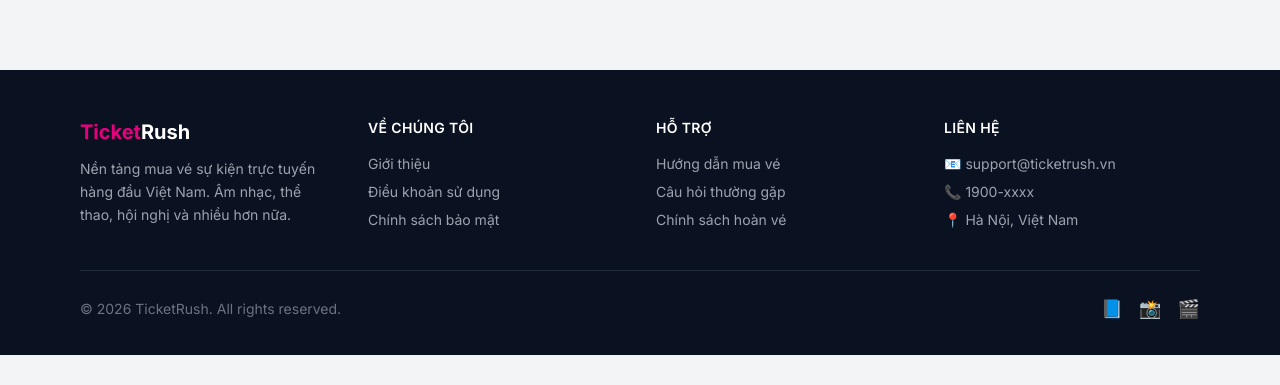
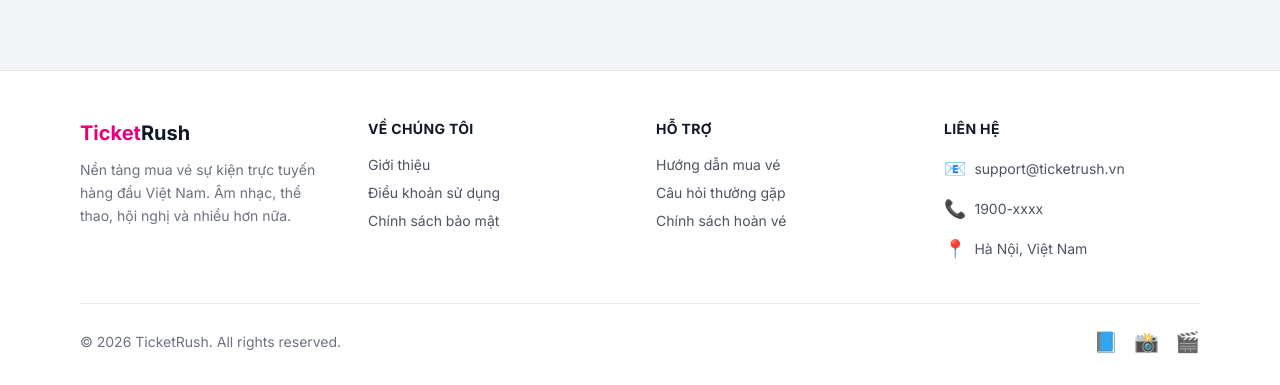
Before and after one commit to thanhhung-vp/TicketRush, a React (Vite) app in the folder frontend/: page / in a window 1280 px wide. Shown: the part 857-1242 px from the top of the page. Before the commit the page ends 1212 px from the top, so only its background shows below. Built offline with nearby package versions, Linux system fonts and the light colour scheme; no server answers.

Commit message:
Improve color contrast for footer and event cards

```diff
--- a/frontend/src/components/Footer.jsx
+++ b/frontend/src/components/Footer.jsx
@@ -2,16 +2,16 @@
 
 export default function Footer() {
   return (
-    <footer className="bg-navy text-gray-400 pt-12 pb-8 mt-16">
+    <footer className="bg-white border-t border-gray-200 text-gray-600 pt-12 pb-8 mt-16">
       <div className="max-w-6xl mx-auto px-4">
         <div className="grid grid-cols-1 md:grid-cols-4 gap-8 mb-10">
           {/* Logo + slogan */}
           <div>
             <Link to="/" className="text-xl font-bold inline-block mb-3">
               <span className="text-primary">Ticket</span>
-              <span className="text-white">Rush</span>
+              <span className="text-gray-900">Rush</span>
             </Link>
-            <p className="text-sm leading-relaxed">
+            <p className="text-sm leading-relaxed text-gray-500">
               Nền tảng mua vé sự kiện trực tuyến hàng đầu Việt Nam.
               Âm nhạc, thể thao, hội nghị và nhiều hơn nữa.
             </p>
@@ -19,41 +19,47 @@
 
           {/* Về chúng tôi */}
           <div>
-            <h4 className="text-white font-semibold mb-4 text-sm uppercase tracking-wide">Về chúng tôi</h4>
+            <h4 className="text-gray-900 font-bold mb-4 text-sm uppercase tracking-wide">Về chúng tôi</h4>
             <ul className="space-y-2 text-sm">
-              <li><Link to="/" className="hover:text-white transition">Giới thiệu</Link></li>
-              <li><Link to="/" className="hover:text-white transition">Điều khoản sử dụng</Link></li>
-              <li><Link to="/" className="hover:text-white transition">Chính sách bảo mật</Link></li>
+              <li><Link to="/" className="hover:text-primary transition">Giới thiệu</Link></li>
+              <li><Link to="/" className="hover:text-primary transition">Điều khoản sử dụng</Link></li>
+              <li><Link to="/" className="hover:text-primary transition">Chính sách bảo mật</Link></li>
             </ul>
           </div>
 
           {/* Hỗ trợ */}
           <div>
-            <h4 className="text-white font-semibold mb-4 text-sm uppercase tracking-wide">Hỗ trợ</h4>
+            <h4 className="text-gray-900 font-bold mb-4 text-sm uppercase tracking-wide">Hỗ trợ</h4>
             <ul className="space-y-2 text-sm">
-              <li><Link to="/" className="hover:text-white transition">Hướng dẫn mua vé</Link></li>
-              <li><Link to="/" className="hover:text-white transition">Câu hỏi thường gặp</Link></li>
-              <li><Link to="/" className="hover:text-white transition">Chính sách hoàn vé</Link></li>
+              <li><Link to="/" className="hover:text-primary transition">Hướng dẫn mua vé</Link></li>
+              <li><Link to="/" className="hover:text-primary transition">Câu hỏi thường gặp</Link></li>
+              <li><Link to="/" className="hover:text-primary transition">Chính sách hoàn vé</Link></li>
             </ul>
           </div>
 
           {/* Liên hệ */}
           <div>
-            <h4 className="text-white font-semibold mb-4 text-sm uppercase tracking-wide">Liên hệ</h4>
-            <ul className="space-y-2 text-sm">
-              <li className="flex items-center gap-2">📧 support@ticketrush.vn</li>
-              <li className="flex items-center gap-2">📞 1900-xxxx</li>
-              <li className="flex items-center gap-2">📍 Hà Nội, Việt Nam</li>
+            <h4 className="text-gray-900 font-bold mb-4 text-sm uppercase tracking-wide">Liên hệ</h4>
+            <ul className="space-y-3 text-sm">
+              <li className="flex items-center gap-2">
+                <span className="text-lg">📧</span> support@ticketrush.vn
+              </li>
+              <li className="flex items-center gap-2">
+                <span className="text-lg">📞</span> 1900-xxxx
+              </li>
+              <li className="flex items-center gap-2">
+                <span className="text-lg">📍</span> Hà Nội, Việt Nam
+              </li>
             </ul>
           </div>
         </div>
 
-        <div className="border-t border-gray-700/50 pt-6 flex flex-col sm:flex-row items-center justify-between gap-3">
+        <div className="border-t border-gray-200 pt-6 flex flex-col sm:flex-row items-center justify-between gap-3">
           <p className="text-sm text-gray-500">© 2026 TicketRush. All rights reserved.</p>
-          <div className="flex items-center gap-4 text-lg">
-            <a href="#" className="hover:text-white transition" title="Facebook">📘</a>
-            <a href="#" className="hover:text-white transition" title="Instagram">📸</a>
-            <a href="#" className="hover:text-white transition" title="YouTube">🎬</a>
+          <div className="flex items-center gap-4 text-xl">
+            <a href="#" className="hover:text-blue-600 transition opacity-80 hover:opacity-100" title="Facebook">📘</a>
+            <a href="#" className="hover:text-pink-600 transition opacity-80 hover:opacity-100" title="Instagram">📸</a>
+            <a href="#" className="hover:text-red-600 transition opacity-80 hover:opacity-100" title="YouTube">🎬</a>
           </div>
         </div>
       </div>
--- a/frontend/src/pages/HomePage.jsx
+++ b/frontend/src/pages/HomePage.jsx
@@ -176,15 +176,15 @@
       </h3>
 
       {/* Date & Location (With SVG Icons) */}
-      <div className="space-y-1.5 text-xs text-gray-500 font-medium mt-auto">
+      <div className="space-y-1.5 text-xs text-gray-600 font-medium mt-auto">
         <div className="flex items-center gap-1.5">
-          <svg className="w-4 h-4 text-gray-400" fill="none" viewBox="0 0 24 24" stroke="currentColor">
+          <svg className="w-4 h-4 text-gray-500" fill="none" viewBox="0 0 24 24" stroke="currentColor">
             <path strokeLinecap="round" strokeLinejoin="round" strokeWidth={2} d="M8 7V3m8 4V3m-9 8h10M5 21h14a2 2 0 002-2V7a2 2 0 00-2-2H5a2 2 0 00-2 2v12a2 2 0 002 2z" />
           </svg>
           <span className="truncate">{formatDate(event.event_date)}</span>
         </div>
         <div
-          className="flex items-center gap-1.5 hover:text-blue-500 transition-colors"
+          className="flex items-center gap-1.5 hover:text-blue-600 transition-colors"
           onClick={(e) => {
             e.preventDefault();
             e.stopPropagation();
```
